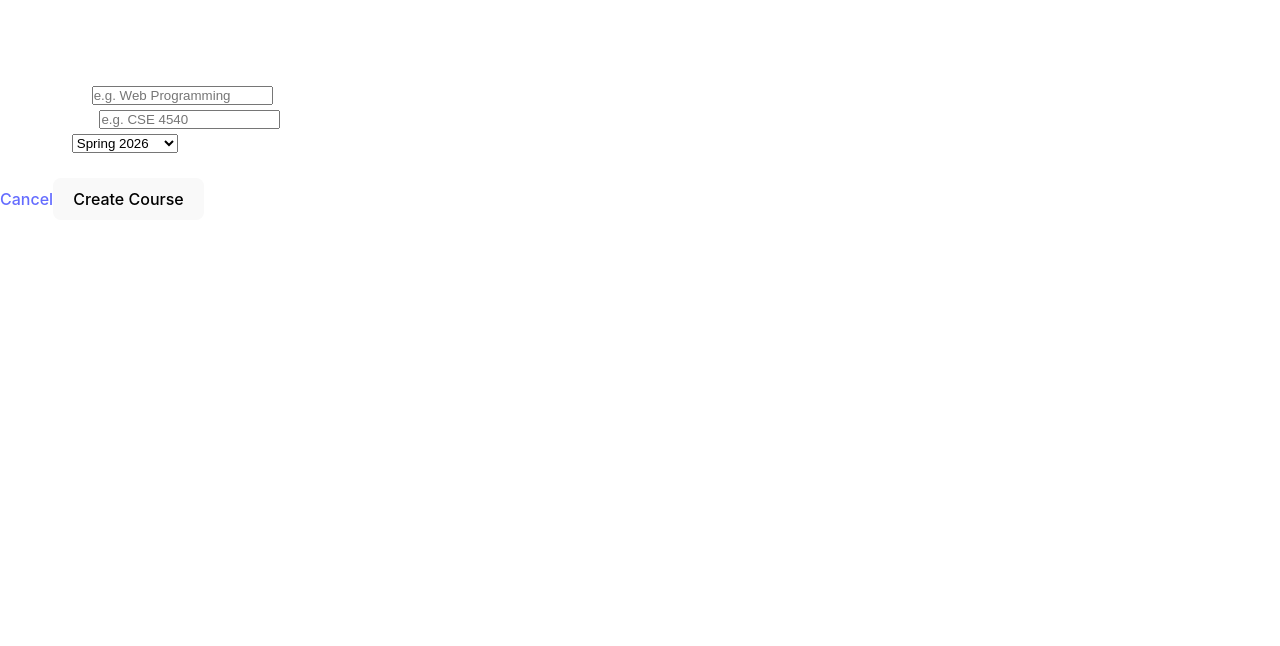
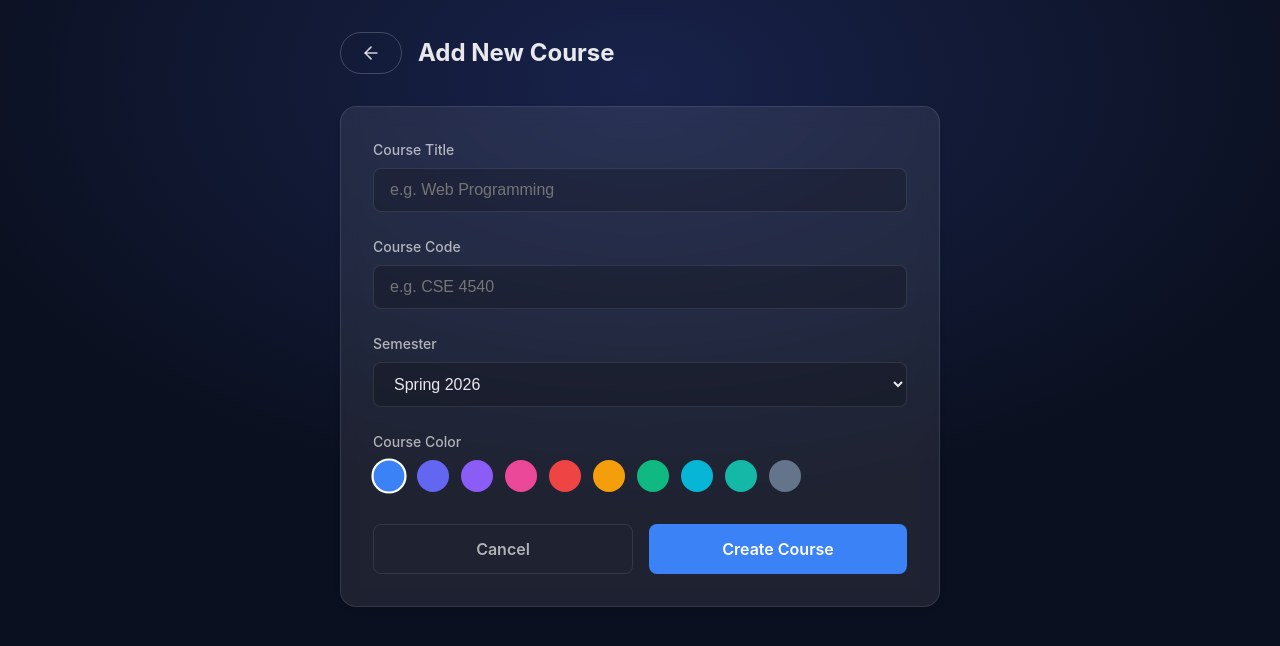
Before and after one commit to Deatrax/ProjectRPS, a React (Vite) app in the folder client/: page /courses/add in a window 1280 px wide. Shown: the top 646 px of the page. Built offline with nearby package versions, Linux system fonts and the light colour scheme; sample sign-in values are in the browser's storage.

Commit message:
fixed add course page

```diff
--- a/client/src/main.jsx
+++ b/client/src/main.jsx
@@ -7,8 +7,8 @@ import App from './App.jsx';
 import Login from './pages/Login/Login.jsx';  // Import Login page
 import SignUp from './pages/Signup/Signup.jsx';  // Import SignUp pag
 import Dashboard from './pages/Dashboard/Dashboard.jsx'; // Import Dashboard page
-import AddCourse from './pages/Courses/AddCourse.jsx'; // Import AddCourse page
-import AddCourse2 from './pages/AddCourse/AddCourse.jsx'; // Import AddCourse page
+// import AddCourse from './pages/Courses/AddCourse.jsx'; // Import AddCourse page
+import AddCourse from './pages/AddCourse/AddCourse.jsx'; // Import AddCourse page
 import TaskPicker from './components/TaskPicker.jsx'; // Import TaskPicker component
 import CourseDetails from './components/CourseDetails.jsx'; // Import CourseDetails component
 import TaskDetails from './components/TaskDetails.jsx'; // Import TaskDetails component
@@ -38,7 +38,7 @@ createRoot(document.getElementById('root')).render(
             <Route path="/courses" element={<Courses />} />
             <Route path="/courses/:id" element={<CourseDetail />} />
             {/* Removed duplicate /courses/add as /courses/new exists, but keeping if user uses both */}
-            <Route path="/courses/add" element={<AddCourse2 />} />
+            <Route path="/courses/add" element={<AddCourse />} />
           </Route>
         </Routes>
       </Router>
--- a/client/src/pages/AddCourse/AddCourse.jsx
+++ b/client/src/pages/AddCourse/AddCourse.jsx
@@ -1,7 +1,7 @@
 import React, { useState } from 'react';
 import { useNavigate, Link } from 'react-router-dom';
 import { ArrowLeft, BookOpen } from 'lucide-react';
-// import './Courses.css';
+import './AddCourse.css';
 
 const AddCourse = () => {
     const navigate = useNavigate();
```
